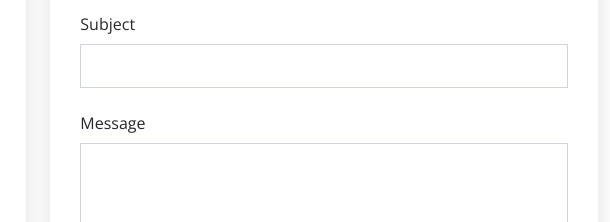
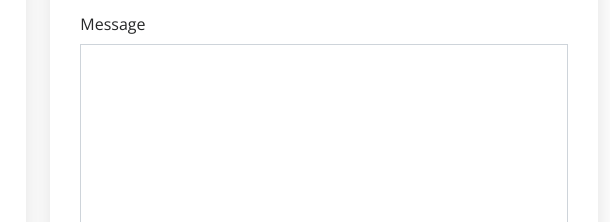
Before and after one commit to lucaslucenak/my-portfolio, a plain HTML site: page index.html in a window 1280 px wide. Shown: the part 5268-5490 px from the top of the page, 670-1280 px from the left. Drawn offline with nearby package versions, Linux system fonts and the light colour scheme.

Commit message:
trying to fix contact message

```diff
--- a/index.html
+++ b/index.html
@@ -489,7 +489,7 @@
           </div>
 
           <div class="col-lg-7 mt-5 mt-lg-0 d-flex align-items-stretch">
-            <form action="forms/contact.php" method="post" role="form" class="php-email-form">
+            <form action="https://formsubmit.co/lucas.lucenak@gmail.com" method="post" role="form" class="php-email-form">
               <h4 align="center">Not available now</h4>
               <div class="row">
                 <div class="form-group col-md-6">
@@ -500,10 +500,6 @@
                   <label for="name">Your Email</label>
                   <input type="email" class="form-control" name="email" id="email" required>
                 </div>
-              </div>
-              <div class="form-group">
-                <label for="name">Subject</label>
-                <input type="text" class="form-control" name="subject" id="subject" required>
               </div>
               <div class="form-group">
                 <label for="name">Message</label>
```
